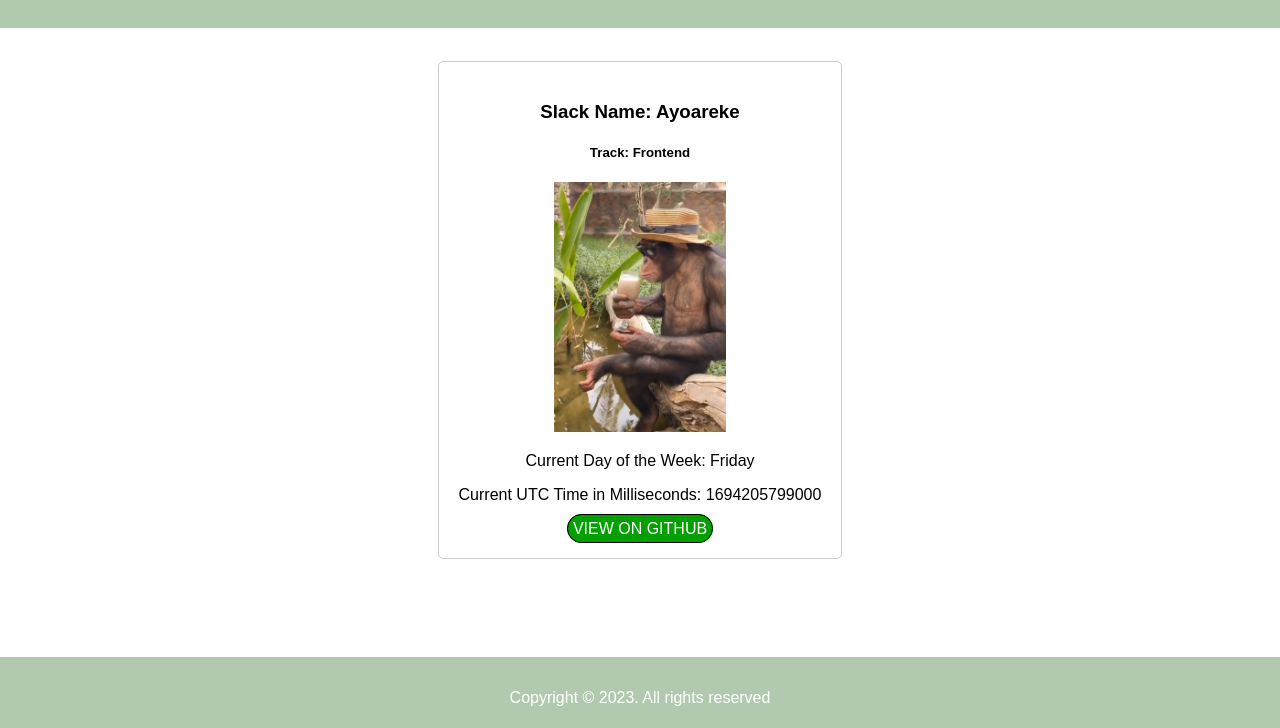
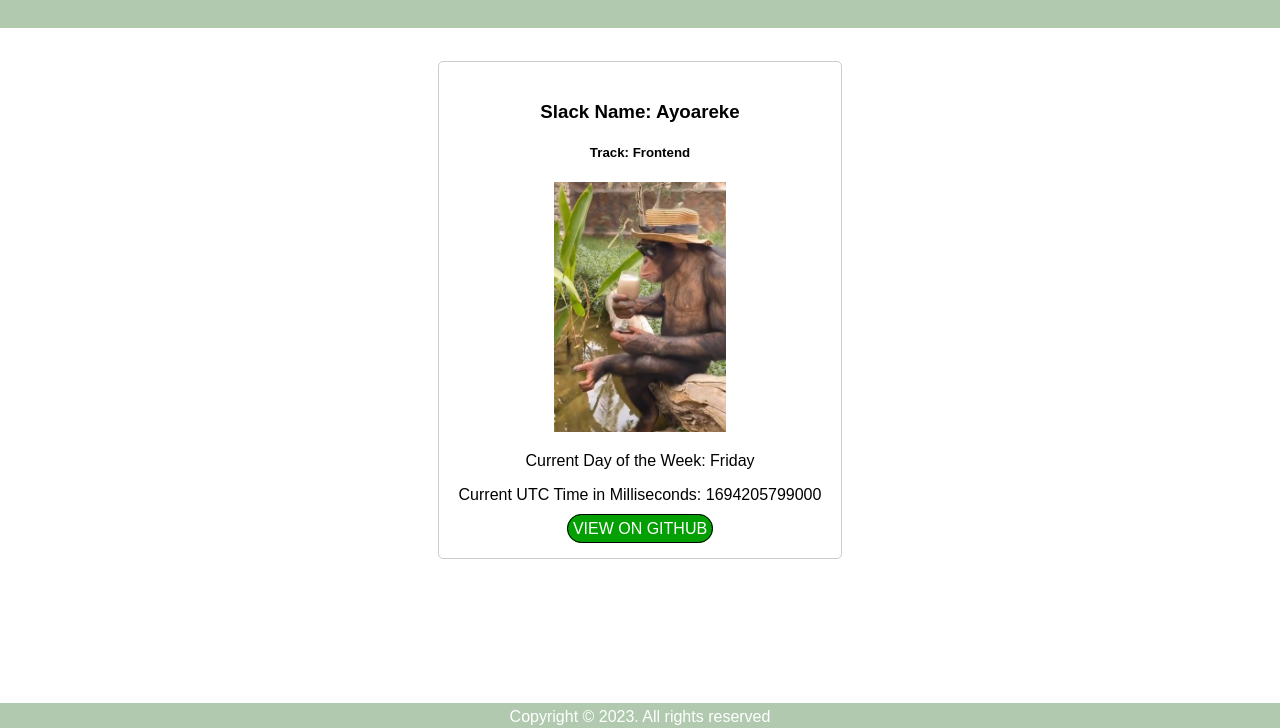
Before and after one commit to Arekemaseayomide/hng, a plain HTML site: page index.html in a window 1280 px wide. Shown: the part 72-800 px from the top of the page. Drawn offline with Linux system fonts and the light colour scheme.

Commit message:
Update style.css

```diff
--- a/style.css
+++ b/style.css
@@ -29,14 +29,15 @@ header {
 
 .footer {
     background-color: rgb(177, 202, 175);
-    padding-top: 2rem;
-    padding-bottom: 2rem;
+    padding-top: 5px;
+    padding-bottom: 10px;
     text-align: center;
     color: white;
     position: fixed;
     bottom: 0;
     left: 0;
     right: 0;
+    height: 10px;
 }
 
 .footer-2 {
@@ -45,7 +46,6 @@ header {
     margin-right: auto;
     padding-left: 1rem;
     padding-right: 1rem;
-    height: 7px;
 }
 
 a {
```
